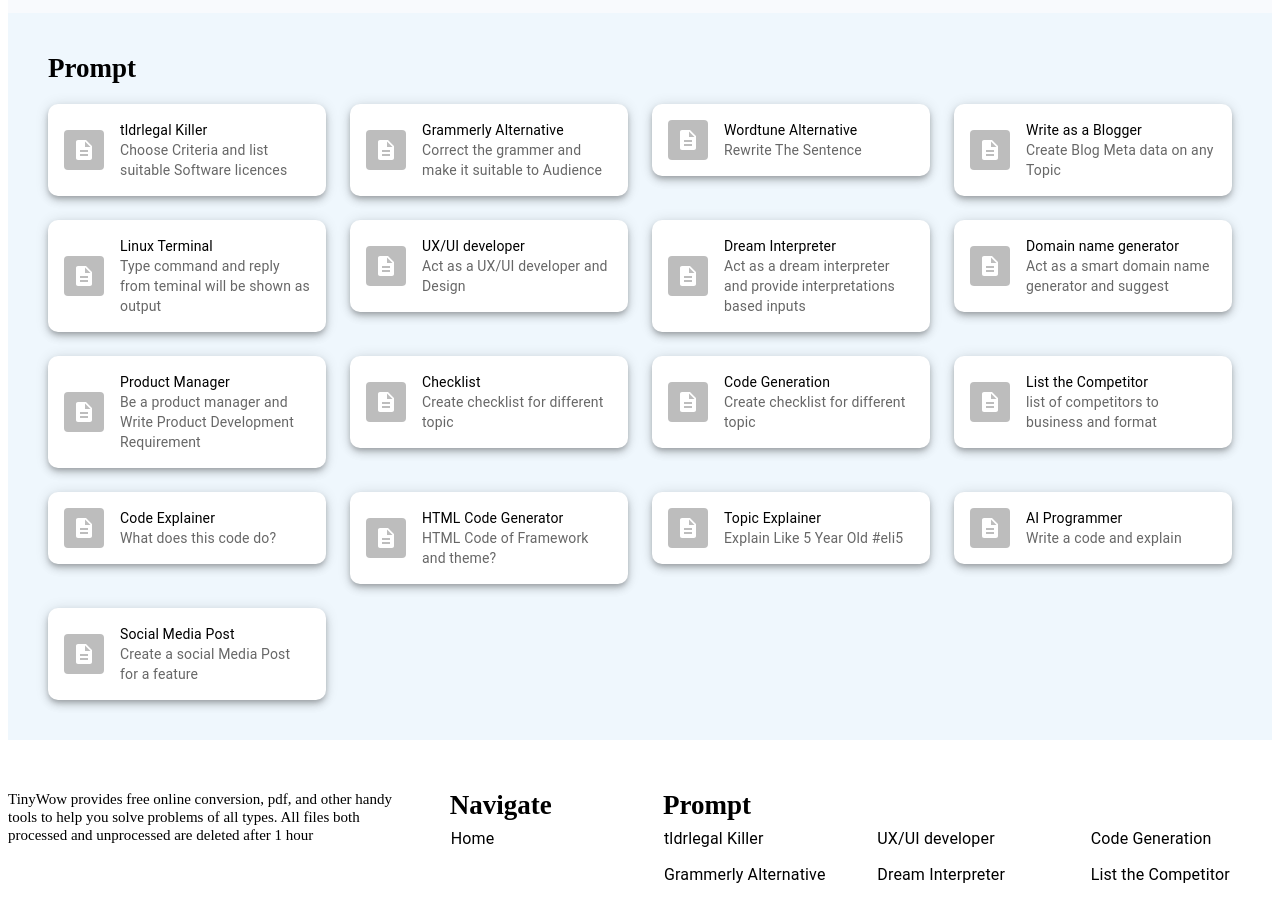
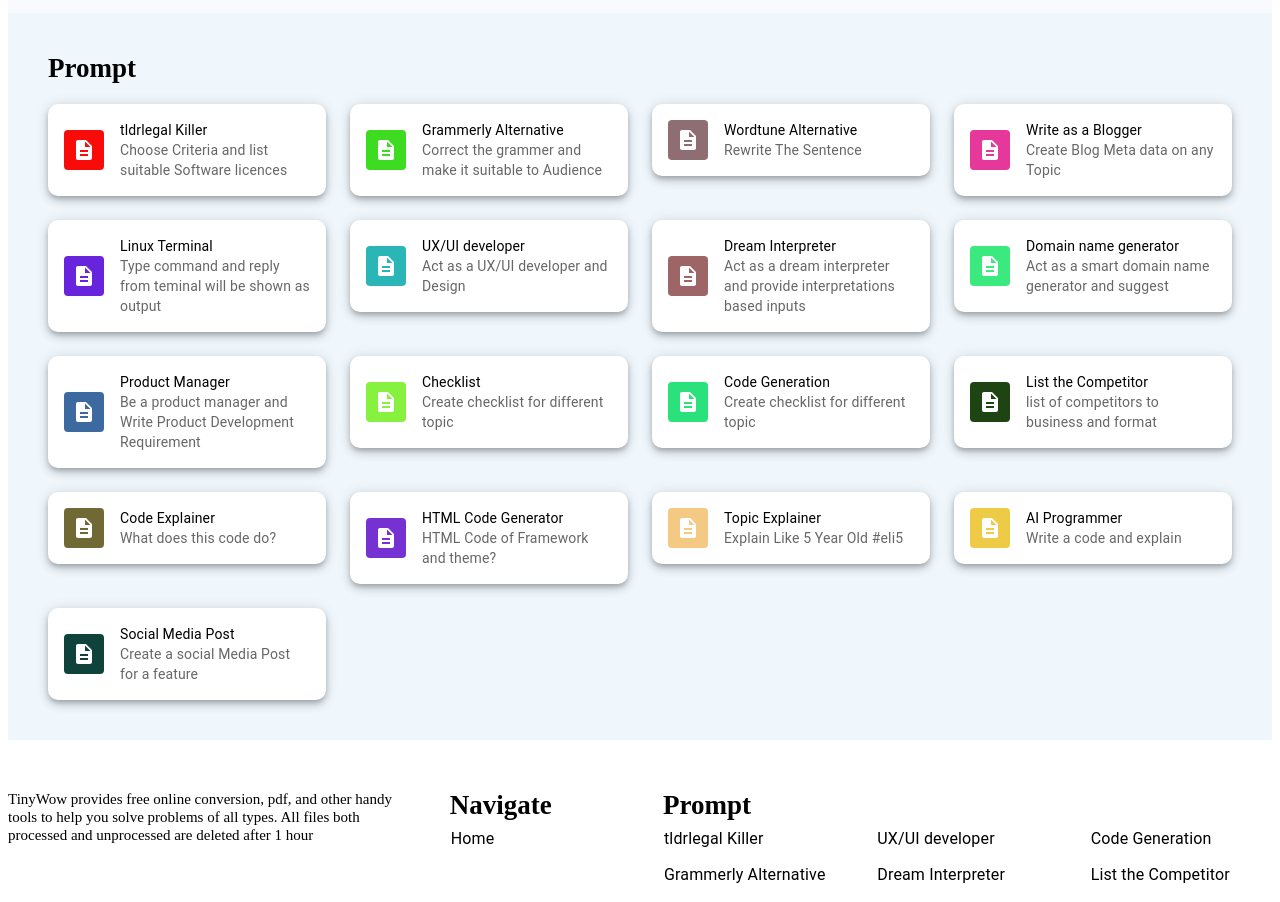
Before and after one commit to Elite-AI-August/prompt-apps, a Next.js app: page / in a window 1280 px wide. Shown: the part 1240-2142 px from the top of the page. Built offline with nearby package versions, Linux system fonts and the light colour scheme.

Commit message:
mui theme added

```diff
--- a/package.json
+++ b/package.json
@@ -16,7 +16,9 @@
     "@mui/material": "^5.11.13",
     "@nextui-org/react": "^1.0.0-beta.12",
     "@rjsf/core": "^5.4.0",
+    "@rjsf/mui": "^5.4.0",
     "@rjsf/validator-ajv8": "^5.4.0",
+    "add": "^2.0.6",
     "font-awesome-icons": "^1.6.0",
     "history": "^5.3.0",
     "lodash-es": "^4.17.21",
--- a/src/Component/Prompt/index.js
+++ b/src/Component/Prompt/index.js
@@ -1,4 +1,5 @@
-import Form from '@rjsf/core'
+import Form from '@rjsf/mui'
+
 import validator from '@rjsf/validator-ajv8'
 // import { JSONSchema7 } from 'json-schema'
 import React from 'react'
@@ -6,11 +7,10 @@ import ReactMarkdown from 'react-markdown'
 import remarkGfm from 'remark-gfm'
 
 // import './Prompt.css'
-import {replaceAll} from '../../Utils/common'
+import { replaceAll } from '../../Utils/common'
 import { getPromptById } from '../../Utils/prompt'
 
 function Prompt(props) {
-    console.log('props', props);
   const promptFinalMetaData = getPromptById(props.id)
   const [formData, setFormData] = React.useState(null)
   const [output, setOutput] = React.useState('Output Will be display Here')
--- a/src/Component/Subcategories/index.js
+++ b/src/Component/Subcategories/index.js
@@ -15,6 +15,7 @@ import { Data } from '@/src/Common/card'
 import { Colors } from '@/src/Theme/colors'
 import { typography } from '@/src/Theme/typography'
 import { getPrompts } from '@/src/Utils/prompt'
+import { stringToColor } from '@/src/Utils/common'
 export const SubCategoires = () => {
   const router = useRouter()
 
@@ -30,14 +31,22 @@ export const SubCategoires = () => {
           elevation={5}
           spacing={10}
         >
-          <CardActionArea onClick={() => router.push({
-            pathname: '/PromptDetails',
-            query: { SubCategoryName: x.title },
-          })}>
+          <CardActionArea
+            onClick={() =>
+              router.push({
+                pathname: '/PromptDetails',
+                query: { SubCategoryName: x.title },
+              })
+            }
+          >
             <CardHeader
               style={{ color: Colors.Black, ...typography.body18Bold }}
               avatar={
-                <Avatar sx={{ bgcolor: x.color }} aria-label="recipe" variant="rounded">
+                <Avatar
+                  sx={{ bgcolor: stringToColor(x.title) }}
+                  aria-label="recipe"
+                  variant="rounded"
+                >
                   <DescriptionIcon />
                 </Avatar>
               }
```
Also changed, not shown: 2 other files (tests, documents, lock files or other folders). Lines whose indentation alone changed are shown as unchanged.
